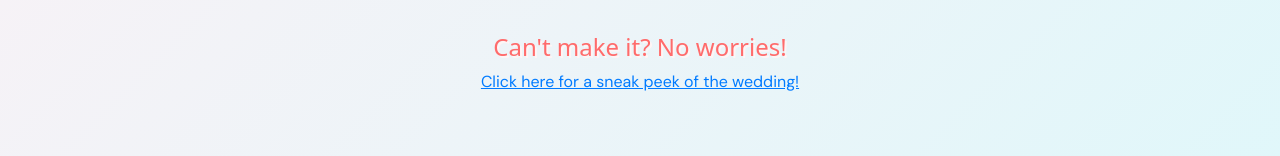
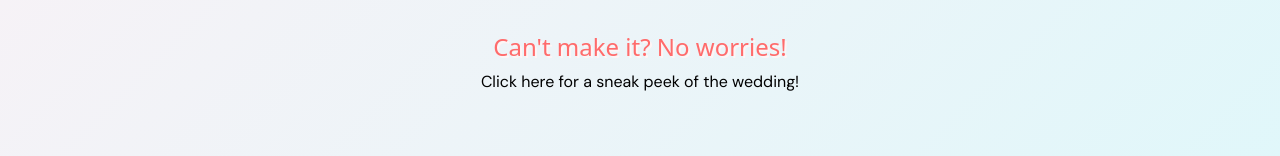
Before and after one commit to TheCodingTom/Wedding-project, a React (Vite) app in the folder react-wedding/: page /attendance in a window 1280 px wide. Shown: the part 644-800 px from the top of the page. Built offline with nearby package versions, Linux system fonts and the light colour scheme; a web font is replaced by a local one.

Commit message:
added IBAN + small UI fixes

```diff
--- a/react-wedding/src/pages/Attendance.tsx
+++ b/react-wedding/src/pages/Attendance.tsx
@@ -22,7 +22,7 @@ const attendanceTranslations: Record<
     p: "Ti preghiamo di darci una risposta entro il 20.05.2025.",
     button: "Clicca qui",
     h3: "Non puoi venire? Nessun problema!",
-    p2: "Clicca qui per un'anteprima del matrimonio",
+    p2: "Clicca qui per un'anteprima del matrimonio!",
   },
   de: {
     h1: "Lass uns wissen, ob du kommst!",
--- a/react-wedding/src/pages/FAQ.tsx
+++ b/react-wedding/src/pages/FAQ.tsx
@@ -23,7 +23,7 @@ const FAQTranslations: Record<
     UlmA: "More than you might think at first. If you’re motivated to explore Ulm before or after the celebration, there are some great bars and restaurants, or beautiful spots we highly recommend. The number one priority is of course climbing the tallest church tower in the world – that would be the perfect Sunday morning activity 😁 Just come to us, and we’ll give you the hottest tips in town.",
     giftsQ: "Do you have gift wishes?",
     giftsA:
-      "Being there with us is the greatest gift! If you’d like to make us even happier, we’d be thrilled with a small contribution to our honeymoon in Japan – so Geri can finally indulge in sushi and ramen, and Tom can dive into the manga and anime paradise. 🇯🇵",
+      "Being there with us is the greatest gift! If you’d like to make us even happier, we’d be thrilled with a small contribution to our honeymoon in Japan – so Geri can finally indulge in sushi and ramen, and Tom can dive into the manga and anime paradise. This is our shared IBAN: DE54 1001 1001 2754 0061 58. Thank you so much! ❤️ ",
     witnessQ: "Who are the witnesses?",
     witnessA:
       "If you have questions or anything else that we shouldn't know about, you can contact our witnesses. Geri's witnesses are Anka and Tabea, while Tom's are Alen, Daniele and Francesco. You can find their contacts in the website footer. ",
@@ -35,7 +35,7 @@ const FAQTranslations: Record<
     UlmA: "Molto più di quanto pensiate! Se vi va di esplorare la città prima o dopo la festa, possiamo consigliarvi alcuni bar e ristoranti tipici che potrebbero sorprendervi. La priorità è sicuramente salire sul duomo di Ulm, il più alto del mondo (un'ottima idea per riprendersi la domenica mattina) 😁 Se avete delle domande in generale, chiedete pure a noi!",
     giftsQ: "Avete desideri specifici per i regali?",
     giftsA:
-      "La vostra presenza è già il regalo principale! Se volete supportarci con qualcosa in più, saremo lieti di accettare un contributo per il nostro viaggio di nozze in Giappone – così Geri potrà finalmente riempirsi di sushi e ramen, e Tom potrà perdersi nel mondo dei manga e degli anime! 🇯🇵",
+      "La vostra presenza è già il regalo principale! Se volete supportarci con qualcosa in più, saremo lieti di accettare un contributo per il nostro viaggio di nozze in Giappone – così Geri potrà finalmente riempirsi di sushi e ramen, e Tom potrà perdersi nel mondo dei manga e degli anime! Questo è il nostro IBAN: DE54 1001 1001 2754 0061 58. Grazie di cuore! ❤️ ",
     witnessQ: "Chi sono i testimoni di nozze?",
     witnessA:
       "Se avete domande o qualsiasi altra cosa che non dovremmo sapere, potete contattare i nostri testimoni. I testimoni di Geri sono Anka e Tabea, mentre quelli di Tom sono Alen, Daniele e Francesco. Potete trovare i loro contatti nel piè di pagina del sito. ",
@@ -48,7 +48,7 @@ const FAQTranslations: Record<
     UlmA: "Mehr als man vielleicht erstmal denkt. Falls ihr vor oder nach der Feier noch motiviert seid, Ulm zu erkunden, gibt es einige gute Bars und Lokale oder schöne Ecken, die wir wärmstens empfehlen können. Priorität Nr. 1 ist natürlich der Aufstieg auf den höchsten Kirchturm der Welt - das könnt ihr euch ja für Sonntagmorgen vornehmen. 😁 Kommt einfach auf uns und wir geben euch die heißesten Tipps der Stadt.",
     giftsQ: "Habt ihr Geschenkwünsche?",
     giftsA:
-      "Dabeisein ist bekanntlich alles und eure Gesellschaft ist für uns das größte Geschenk! Falls ihr uns darüber hinaus noch eine Freude machen wollt, freuen wir uns riesig über einen kleinen Beitrag zu unserer Hochzeitsreise nach Japan -  so kann Geri endlich in Sushi und Ramen schwelgen und Tom ins Manga- und Anime-Paradies abtauchen. 🇯🇵 ",
+      "Dabeisein ist bekanntlich alles und eure Gesellschaft ist für uns das größte Geschenk! Falls ihr uns darüber hinaus noch eine Freude machen wollt, freuen wir uns riesig über einen kleinen Beitrag zu unserer Hochzeitsreise nach Japan -  so kann Geri endlich in Sushi und Ramen schwelgen und Tom ins Manga- und Anime-Paradies abtauchen. Das ist unsere gemeinsame IBAN: DE54 1001 1001 2754 0061 58. Vielen lieben Dank! ❤️ ",
     witnessQ: "Wer sind die Trauzeugen?",
     witnessA:
       "Falls ihr Fragen habt oder sonstiges, das wir nicht wissen sollten, könnt Ihr unsere wundervollen Trauzeug:innen kontaktieren. Geri's Trauzeuginnen sind Anka & Tabea und Tom's Trauzeugen Alen, Daniele & Francesco. Die Kontaktdaten findet ihr unten im Fußbereich der Webseite.",
--- a/react-wedding/src/styles/attendance.css
+++ b/react-wedding/src/styles/attendance.css
@@ -66,9 +66,9 @@ h3 {
 }
 
 .sneak-peek-toggle {
-  color: #007bff;
+  color: black;
   cursor: pointer;
-  text-decoration: underline;
+  text-decoration: none;
   transition: color 0.3s ease;
 }
 
```
